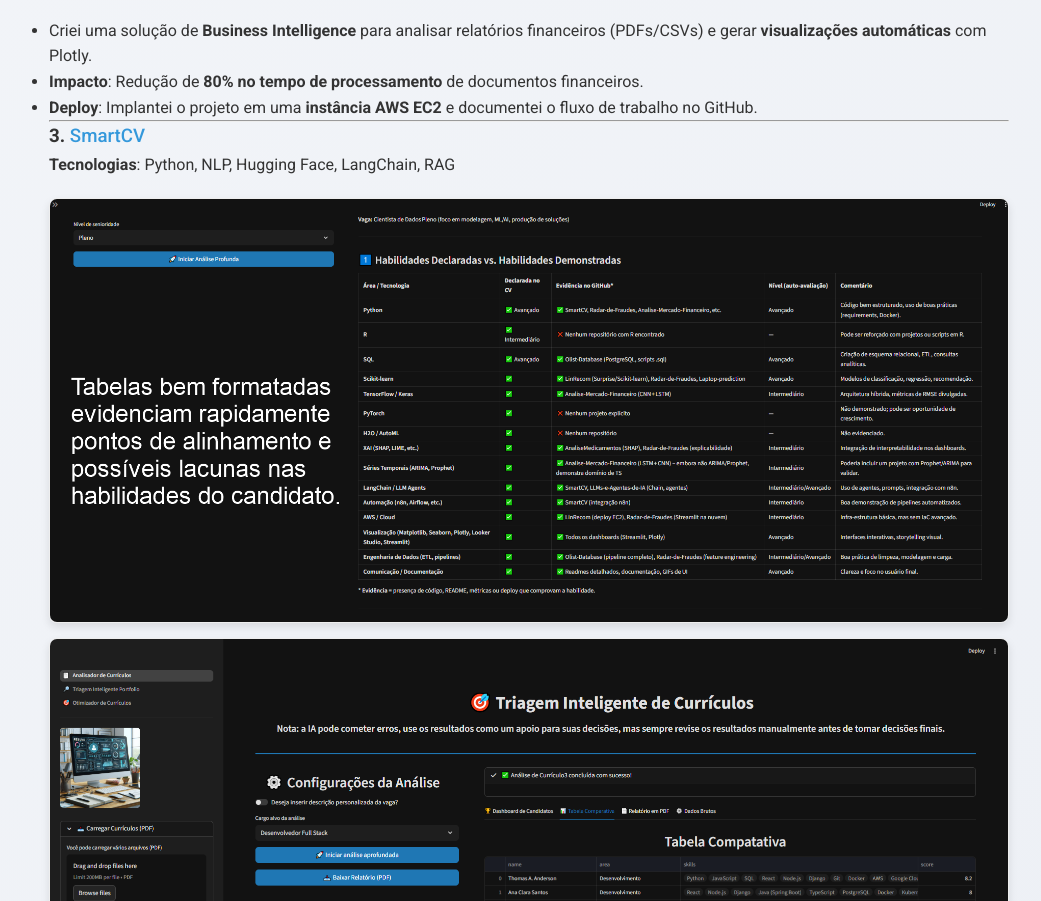
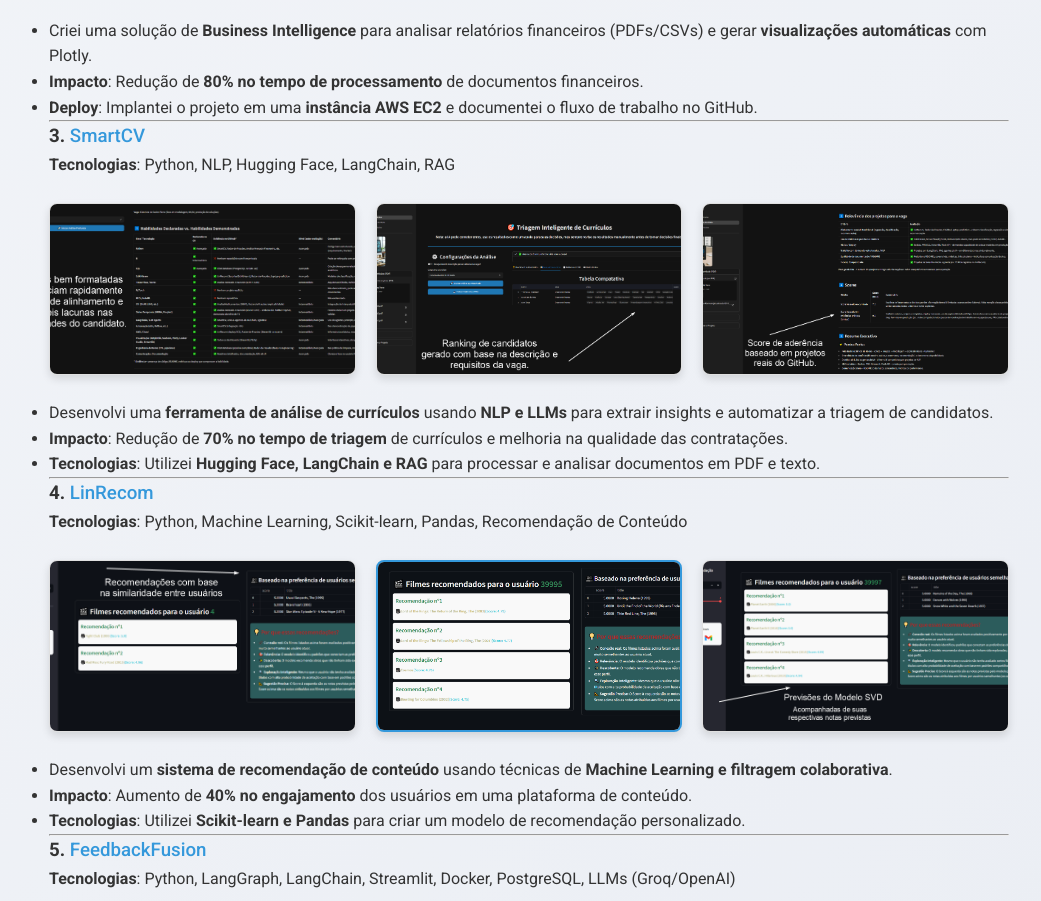
Before and after one commit to Ronizorzan/ronizorzan.github.io, a Jekyll site: the page built from index.md, in a window 1280 px wide. Shown: the part 1566-2467 px from the top of the page, without its empty margins (111-1152 px from the left). Built offline with Jekyll 4.4.1, drawn with Linux system fonts in a browser that asks for light colours.

Commit message:
Padronização visual robusta: grade responsiva e proporção 16:9 fixa para imagens

```diff
--- a/assets/css/style.css
+++ b/assets/css/style.css
@@ -106,32 +106,32 @@ body {
 
 /* Imagens dos Projetos */
 .project-images {
-    display: flex;
-    flex-wrap: wrap;
-    gap: 15px;
-    justify-content: center;
-    margin: 20px 0;
+    display: grid;
+    grid-template-columns: repeat(auto-fit, minmax(280px, 1fr));
+    gap: 20px;
+    justify-items: center;
+    margin: 25px 0;
 }
 
 .project-images img {
-    max-width: 100%;
-    height: auto;
+    width: 100%;
+    aspect-ratio: 16 / 9;
+    object-fit: cover;
     border-radius: 8px;
-    box-shadow: 0 4px 8px rgba(0, 0, 0, 0.1);
-    transition: transform 0.3s ease, box-shadow 0.3s ease;
-    border: 1px solid #eee;
+    box-shadow: 0 4px 8px rgba(0, 0, 0, 0.12);
+    transition: transform 0.3s cubic-bezier(0.4, 0, 0.2, 1), box-shadow 0.3s ease;
+    border: 1px solid #e0e0e0;
+    background-color: #fff;
 }
 
 .project-images img:hover {
-    transform: scale(1.05);
-    box-shadow: 0 6px 12px rgba(0, 0, 0, 0.15);
+    transform: translateY(-5px) scale(1.02);
+    box-shadow: 0 8px 16px rgba(0, 0, 0, 0.2);
+    border-color: #3498db;
 }
 
 .project-images .gif {
-    max-width: 100%;
-    height: auto;
-    border-radius: 8px;
-    box-shadow: 0 4px 8px rgba(0, 0, 0, 0.1);
+    border: 2px solid #3498db;
 }
 
 /* Links */
```
